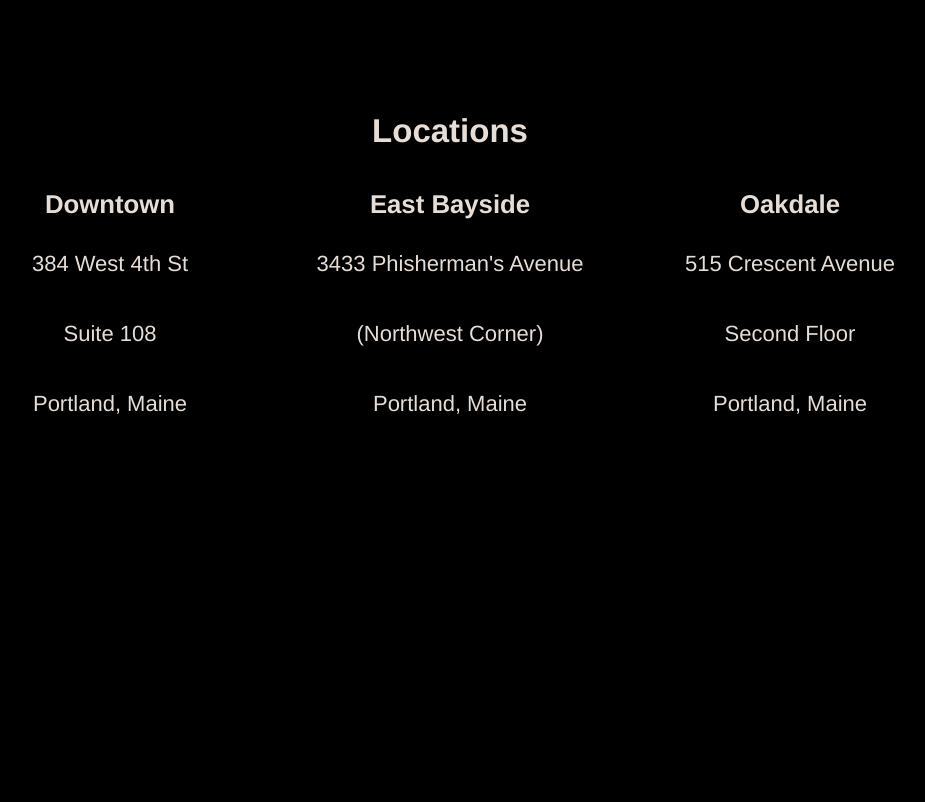
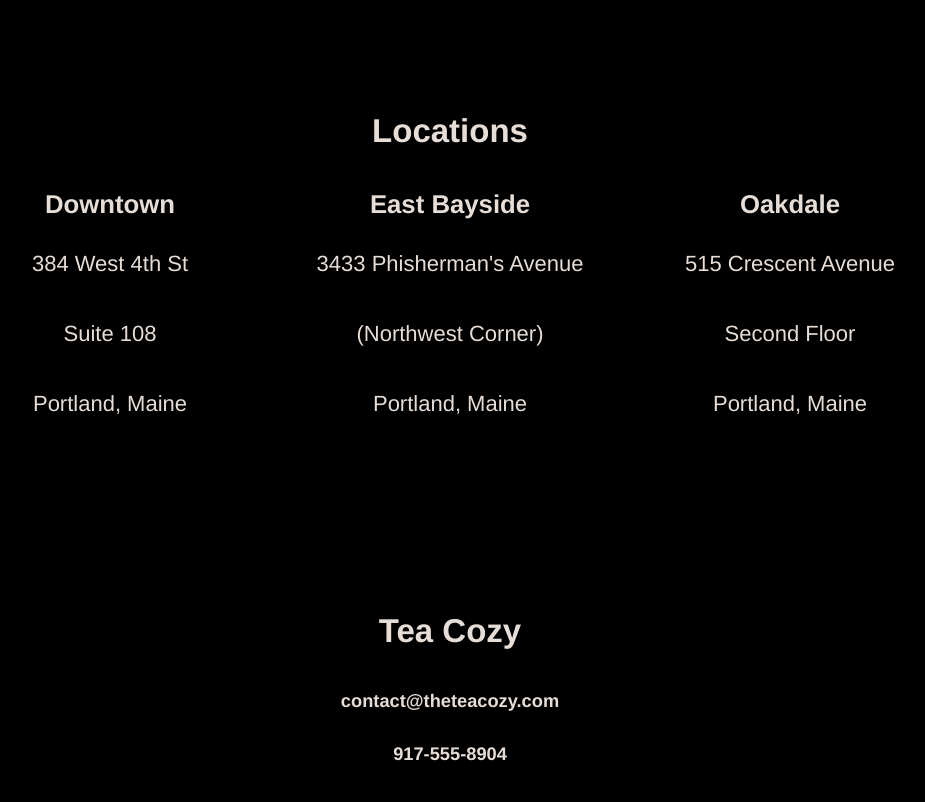
Before and after one commit to smithdc5/tea_cozy, a plain HTML site: page index.html in a window 1280 px wide. Shown: the part 1577-2379 px from the top of the page, without its empty margins (190-1115 px from the left). Before the commit the page ends 2179 px from the top, so only its background shows below. Drawn offline with Linux system fonts and the light colour scheme.

Commit message:
Add contact info.

```diff
--- a/index.html
+++ b/index.html
@@ -80,5 +80,11 @@
           </div>
         </div>
       </div>
+      <!-- Contact -->
+      <div id="contact">
+        <h2>Tea Cozy</h2>
+        <h5>contact@theteacozy.com</h5>
+        <h5>917-555-8904</h5>
+      </div>
   </body>
 </html>
--- a/resources/css/style.css
+++ b/resources/css/style.css
@@ -129,3 +129,9 @@ nav span {
   flex-direction: column;
   justify-content: center;
 }
+
+/* Contact */
+
+#contact {
+  height: 200px;
+}
```
